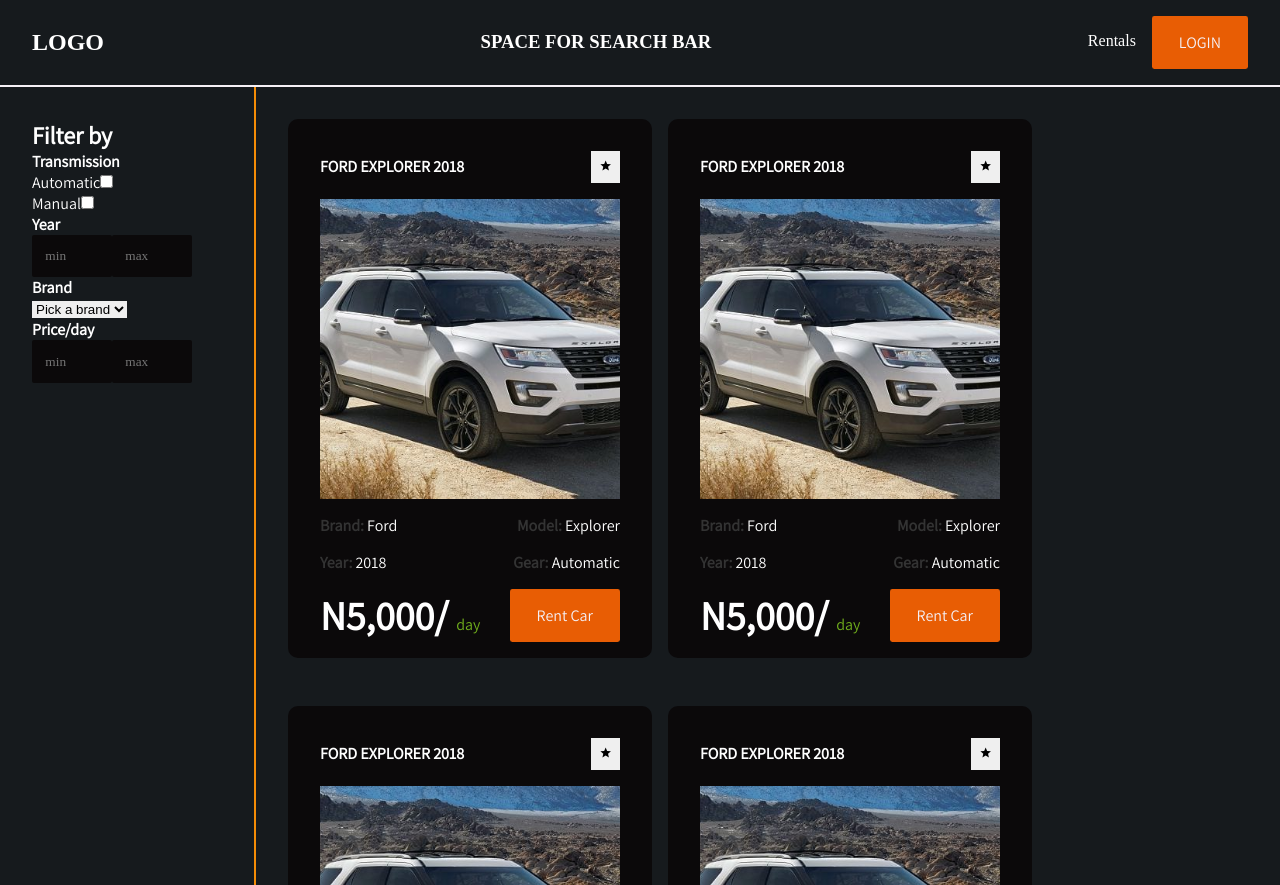
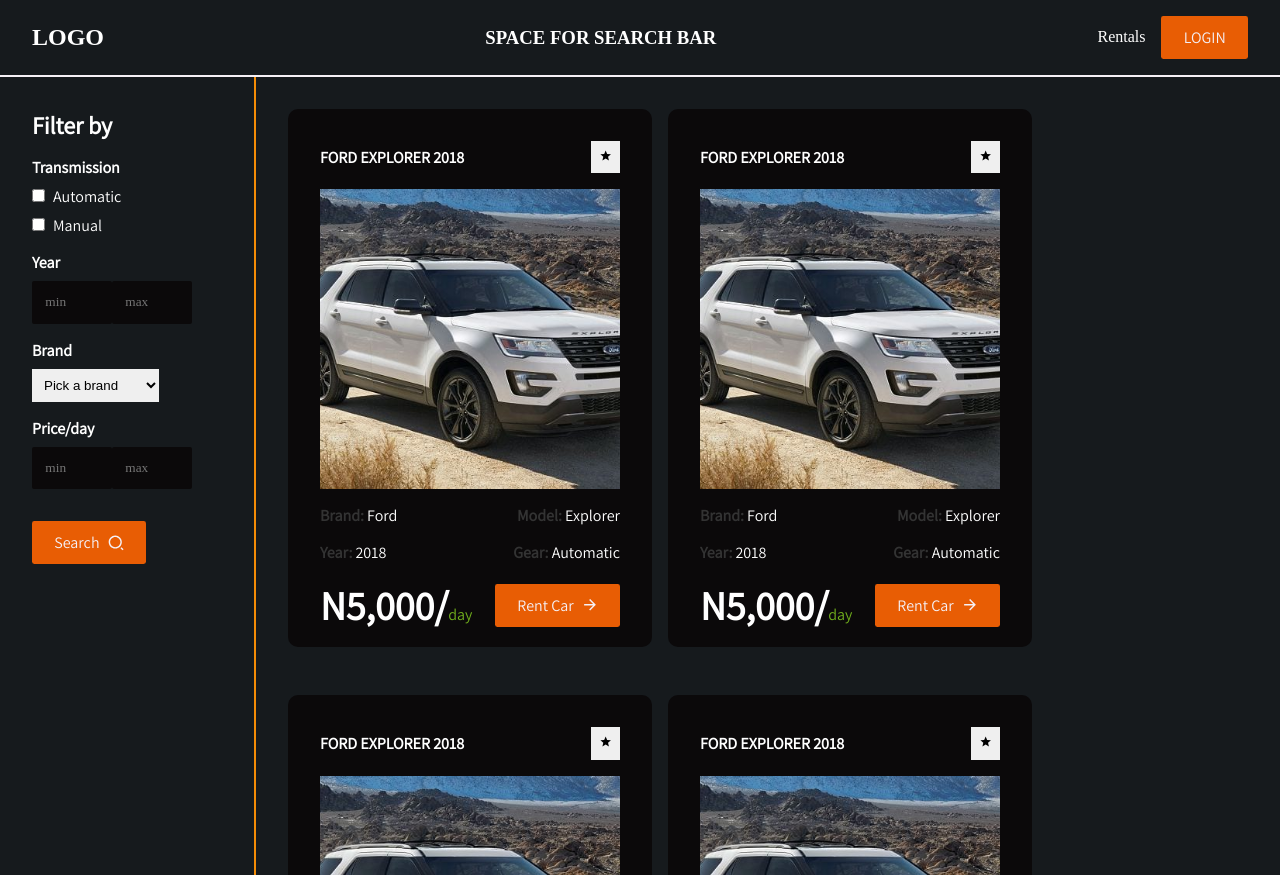
Before and after one commit to auleki/au-rentals, a React (Create React App) app: page /rentals in a window 1280 px wide. Built offline with nearby package versions, Linux system fonts and the light colour scheme; a web font is replaced by a local one.

Commit message:
perfecting mini interactions with buttons

```diff
--- a/src/components/CarCard.js
+++ b/src/components/CarCard.js
@@ -14,7 +14,7 @@
     <SCarCard>
       <Row justify="space-between" alignment="center">
         <h4 className="carTitle">FORD EXPLORER 2018</h4>
-        <button className="icon" onClick={toggleFavorited}>
+        <button className="favorite icon" onClick={toggleFavorited}>
           {favorited ? icons.favorited : icons.unFavorited}
         </button>
       </Row>
@@ -36,11 +36,14 @@
             Gear: <span className="value">Automatic</span>
           </span>
         </Row>
-        <Row justify="space-between" alignment="center">
+        <Row justify="space-between" gap="1rem" alignment="center">
           <span className="pricePerDay">
-            N5,000/ <span className="text">day</span>
+            N5,000/<span className="text">day</span>
           </span>
-          <Button>Rent Car</Button>
+          <Button>
+            <span className="text">Rent Car</span>
+            <span className="icon">{icons.rightArrow}</span>
+          </Button>
         </Row>
       </div>
     </SCarCard>
--- a/src/components/FilterSection.js
+++ b/src/components/FilterSection.js
@@ -1,29 +1,37 @@
-import { colors } from "./constants";
-import { InputStyle, Row, SFilterSection } from "./StyledComponents";
+import { useState } from "react";
+import { colors, icons } from "./constants";
+import { Button, InputStyle, Row, SFilterSection } from "./StyledComponents";
 
 const FilterSection = () => {
+  const [filter, setFilter] = useState({});
+
+  function handleFilter(e) {
+    console.log("ELEMENT NAME", e.target.name);
+    console.log("ELEMENT VALUE", e.target.value);
+  }
+
   return (
     <SFilterSection>
       <h2>Filter by</h2>
       <section className="filter">
         <h4 className="filterName">Transmission</h4>
-        <div className="inputGroup">
-          <label htmlFor="automatic">Automatic</label>
+        <div className="checkGroup">
           <input
             type="checkbox"
             name="transmission"
             id="transmission"
             value="automatic"
           />
+          <label htmlFor="automatic">Automatic</label>
         </div>
-        <div className="inputGroup">
-          <label htmlFor="manual">Manual</label>
+        <div className="checkGroup">
           <input
             type="checkbox"
             name="transmission"
             id="transmission"
             value="manual"
           />
+          <label htmlFor="manual">Manual</label>
         </div>
       </section>
       <section className="filter">
@@ -35,8 +43,8 @@
       </section>
       <section className="filter">
         <h4 className="filterName">Brand</h4>
-        <div className="dropdownGroup">
-          <select name="brand">
+        <div className="selectGroup">
+          <select name="brand" onChange={handleFilter}>
             <option value="" selected>
               Pick a brand
             </option>
@@ -55,6 +63,12 @@
           <InputStyle hoverBg={colors.orange} small placeholder="max" />
         </Row>
       </section>
+      <div className="buttons">
+        <Button>
+          <span className="text">Search</span>
+          <span className="icon">{icons.search}</span>
+        </Button>
+      </div>
     </SFilterSection>
   );
 };
--- a/src/components/StyledComponents.js
+++ b/src/components/StyledComponents.js
@@ -87,8 +87,12 @@
   ({ bgColor }) => css`
     background: ${colors.orange};
     color: ${colors.altWhite};
-    padding: 0.8em 1.5em;
+    padding: 0.5em 1.2em;
     font-family: ${fonts.general};
+    display: flex;
+    align-items: center;
+    gap: 0.5rem;
+    justify-content: center;
     transition: background 200ms ease-in, color 300ms ease-in;
     border-radius: ${metrics.radius};
     font-size: ${metrics.smallFont};
@@ -100,9 +104,26 @@
       /* border: ${metrics.border} solid ${colors.orange}; */
       color: ${colors.orange};
       cursor: pointer;
+      box-shadow: 2px 4px 10px 5px rgba(5, 5, 5, 0.9);
+
+      .icon {
+        transform: translateX(0.3rem) scale(1.3);
+        background: transparent;
+        &:hover {
+          transform: scale(1);
+        }
+      }
     }
     &:active {
       transform: translateY(0.1rem);
+    }
+
+    .icon {
+      /* border: 1px solid green; */
+      position: relative;
+      top: 0.15rem;
+      transform: scale(1.1);
+      transition: transform 200ms ease-out;
     }
   `
 );
@@ -436,9 +457,10 @@
 );
 
 export const Row = styled.div(
-  ({ justify, alignment }) => css`
+  ({ justify, alignment, gap }) => css`
     display: flex;
     justify-content: ${justify || "inherit"};
+    gap: ${gap || 0};
     align-items: ${alignment || "inherit"};
   `
 );
@@ -481,6 +503,28 @@
     border-right: 2px solid ${colors.darkOrange};
     overflow-x: hidden;
     padding: 2rem;
+
+    .filter {
+      h4 {
+        margin: 1rem 0 0.5rem;
+      }
+      .checkGroup {
+        margin-bottom: 0.5rem;
+        label {
+          margin-left: 0.5rem;
+        }
+      }
+
+      .selectGroup {
+        select {
+          padding: 0.5rem 1.5rem 0.5rem 0.5rem;
+          outline: none;
+        }
+      }
+    }
+    .buttons {
+      margin-top: 2rem;
+    }
   `
 );
 
@@ -506,6 +550,7 @@
 
     // ICON BUTTON
     .icon {
+      &.favorite {
         padding: 0.5rem;
         transition: transform 50ms ease-in-out;
 
@@ -513,6 +558,7 @@
           cursor: pointer;
           background: ${colors.lightBlack};
           color: ${colors.white};
+        }
       }
 
       &:active {
--- a/src/components/constants.js
+++ b/src/components/constants.js
@@ -13,6 +13,8 @@
   customerCare: <RIcons.RiCustomerServiceLine />,
   favorited: <RIcons.RiStarSFill />,
   unFavorited: <RIcons.RiStarLine />,
+  search: <RIcons.RiSearch2Line />,
+  rightArrow: <RIcons.RiArrowRightLine />,
 };
 
 export const colors = {
```
Also changed, not shown: 1 other file (tests, documents, lock files or other folders). Lines whose indentation alone changed are shown as unchanged.
